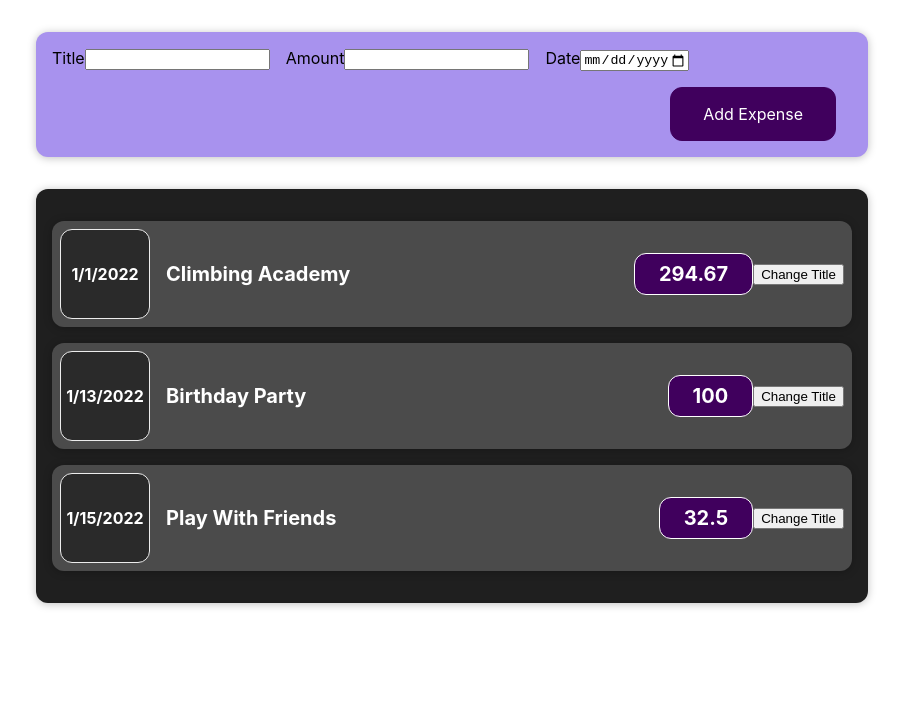
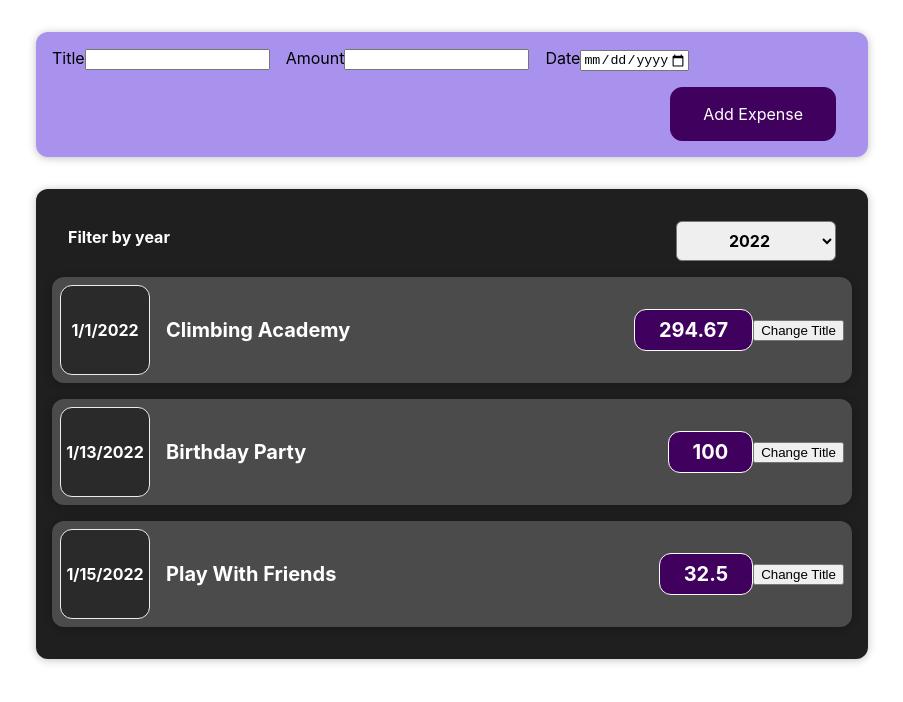
Before and after one commit to gouz7514/react-complete, a React (Create React App) app: page / in a window 1280 px wide. Shown: the top 702 px of the page, without its empty margins (188-1091 px from the left). Built offline with nearby package versions, Linux system fonts and the light colour scheme.

Commit message:
Update : 양방향 이벤트 및 state 연습

```diff
--- a/src/components/Expenses/Expenses.js
+++ b/src/components/Expenses/Expenses.js
@@ -1,10 +1,21 @@
+import React, { useState } from 'react'
 import ExpenseItem from "./ExpenseItem"
+import Card from "../UI/Card"
+import ExpensesFilter from "./ExpensesFilter"
+
 import '../../style/Expenses.css'
-import Card from "../UI/Card"
 
 function Expenses(props) {
+  const [filteredYear, setFilteredYear] = useState("2022")
+
+  const filterChangeHandler = (selectedYear) => {
+    setFilteredYear(selectedYear)
+  }
+
   return (
+    <div>
       <Card className="expenses">
+        <ExpensesFilter selected={ filteredYear } onChangeFilter={ filterChangeHandler } />
         <ExpenseItem
           title={ props.items[0].title }
           amount={ props.items[0].amount }
@@ -21,6 +32,7 @@
           date={ props.items[2].date }
         />
       </Card>
+    </div>
   )
 }
 
--- /dev/null
+++ b/src/components/Expenses/ExpensesFilter.js
@@ -0,0 +1,24 @@
+import React from 'react'
+import '../../style/ExpensesFilter.css'
+
+const ExpensesFilter = (props) => {
+  const selectHandler = (e) => {
+    props.onChangeFilter(e.target.value)
+  }
+
+  return (
+    <div className='expenses-filter'>
+      <div className='expenses-filter__control'>
+        <label>Filter by year</label>
+        <select value={ props.selected } onChange={ selectHandler } >
+          <option value="2019">2019</option>
+          <option value="2020">2020</option>
+          <option value="2021">2021</option>
+          <option value="2022">2022</option>
+        </select>
+      </div>
+    </div>
+  )
+}
+
+export default ExpensesFilter
--- /dev/null
+++ b/src/style/ExpensesFilter.css
@@ -0,0 +1,24 @@
+.expenses-filter {
+  color: white;
+  padding: 0 1rem;
+}
+
+.expenses-filter__control {
+  display: flex;
+  width: 100%;
+  align-items: center;
+  justify-content: space-between;
+  margin: 1rem 0;
+}
+
+.expenses-filter label {
+  font-weight: bold;
+  margin-bottom: 0.5rem;
+}
+
+.expenses-filter select {
+  font: inherit;
+  padding: 0.5rem 3rem;
+  font-weight: bold;
+  border-radius: 6px;
+}
```
Lines whose indentation alone changed are shown as unchanged.
